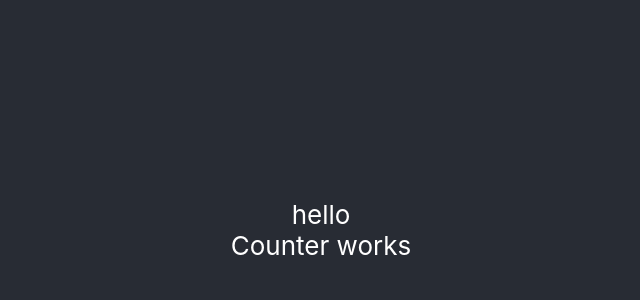
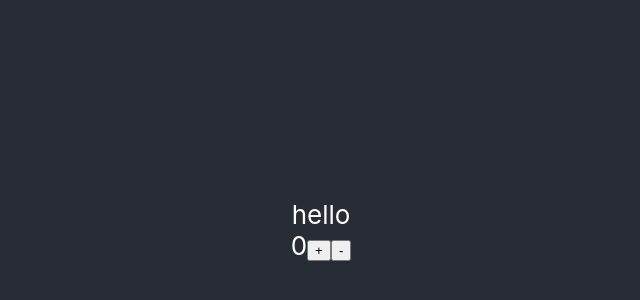
Before and after one commit to NyashaNziramasanga/react-recoil-counter-example, a React (Create React App) app: page / in a window 1280 px wide. Shown: the part 170-470 px from the top of the page, without its empty margins (319-959 px from the left). Built offline with nearby package versions, Linux system fonts and the light colour scheme.

Commit message:
Added  add and subtract counter

```diff
--- a/src/App.jsx
+++ b/src/App.jsx
@@ -4,6 +4,7 @@ import { RecoilRoot } from 'recoil';
 import './App.css';
 
 const App = () => (
+  // Handle all recoil state from the root
   <RecoilRoot>
     <div className="App-header">
       <div>hello</div>
--- a/src/Counter.jsx
+++ b/src/Counter.jsx
@@ -1,5 +1,26 @@
-import React from 'react';
+import React, { Fragment } from 'react';
+import { atom, useRecoilState } from 'recoil';
 
-const Counter = () => <div>Counter works </div>;
+// Represents a piece of state (Atoms can be read and written from any component)
+const counterState = atom({
+  key: 'counterState',
+  default: 0,
+});
+
+const Counter = () => {
+  // same as useState hook to get and set value
+  const [value, setValue] = useRecoilState(counterState);
+
+  const add = () => setValue(value + 1);
+  const subtract = () => setValue(value - 1);
+
+  return (
+    <div>
+      {value}
+      <button onClick={add}>+</button>
+      <button onClick={subtract}>-</button>
+    </div>
+  );
+};
 
 export default Counter;
```
